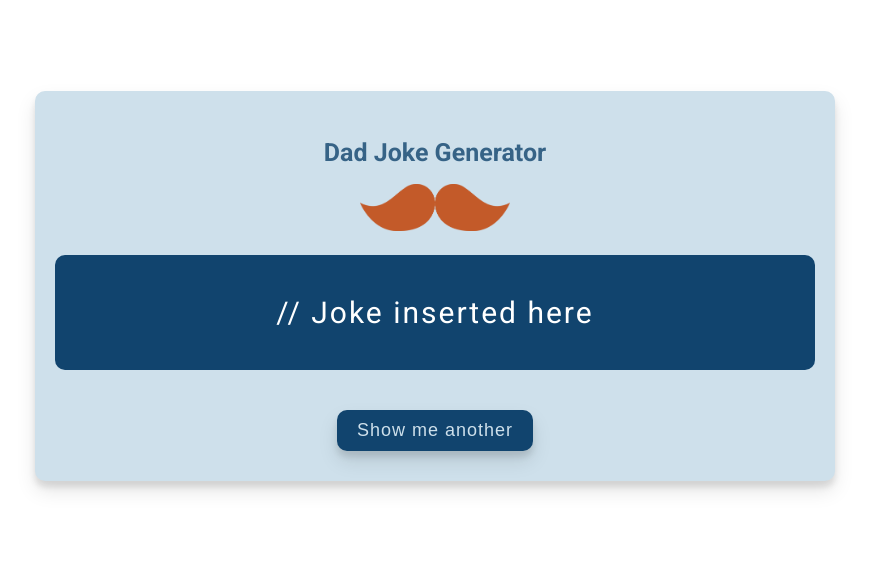
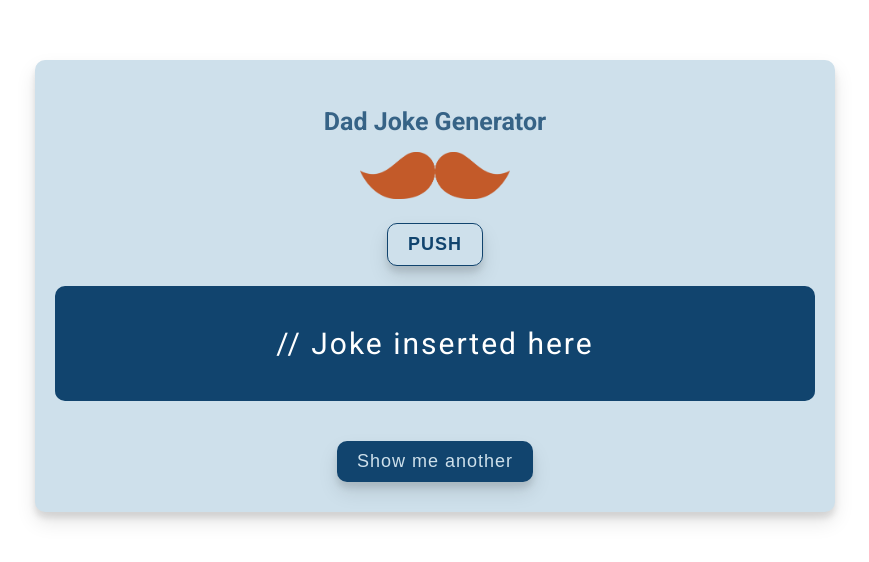
Before and after one commit to Grant-Feast/dad-jokes, a plain HTML site: page index.html in a window 1280 px wide. Shown: the part 114-676 px from the top of the page, without its empty margins (205-1074 px from the left). Drawn offline with Linux system fonts and the light colour scheme.

Commit message:
Add button to initiate joke generator

```diff
--- /dev/null
+++ b/images/app.js
@@ -0,0 +1,2 @@
+const joke = document.querySelector('#joke');
+const button = document.querySelector('#btn');
--- a/index.html
+++ b/index.html
@@ -10,10 +10,12 @@
   <div class="container">
     <h1>Dad Joke Generator</h1>
     <img class="moustache" src="images/mustache.png" alt="Moustache">
+    <button id="btn" class="push">push</button>
     <div id="joke" class="joke">
       // Joke inserted here
     </div>
-    <button class="btn">Show me another</button>
+    <button id="btn" class="btn">Show me another</button>
   </div>
+  <script src="app.js"></script>
 </body>
 </html>
--- a/styles.css
+++ b/styles.css
@@ -36,6 +36,21 @@ h1 {
   width: 150px;
 }
 
+.push {
+  display: block;
+  margin: 20px auto 0;
+  padding: 10px 20px;
+  font-size: 18px;
+  text-transform: uppercase;
+  letter-spacing: 1px;
+  color: #11446e;
+  font-weight: 700;
+  border: 1px solid #11446e;
+  border-radius: 10px;
+  background: #cee0eb;
+  box-shadow: 0 10px 20px rgba(0, 0, 0, 0.1), 0 6px 6px rgba(0, 0, 0, 0.1);
+}
+
 .joke {
   color: #fff;
   background: #11446e;
@@ -59,10 +74,12 @@ h1 {
   box-shadow: 0 10px 20px rgba(0, 0, 0, 0.1), 0 6px 6px rgba(0, 0, 0, 0.1);
 }
 
-.btn:active {
+.btn:active,
+.push:active {
   transform: scale(0.98);
 }
 
-.btn:focus {
+.btn:focus,
+.push:focus {
   outline: none;
 }
```
